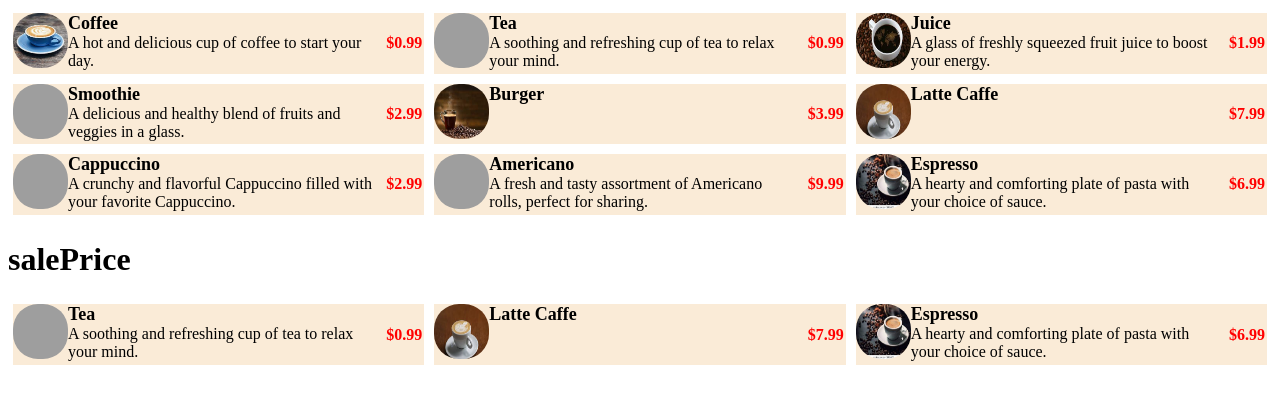
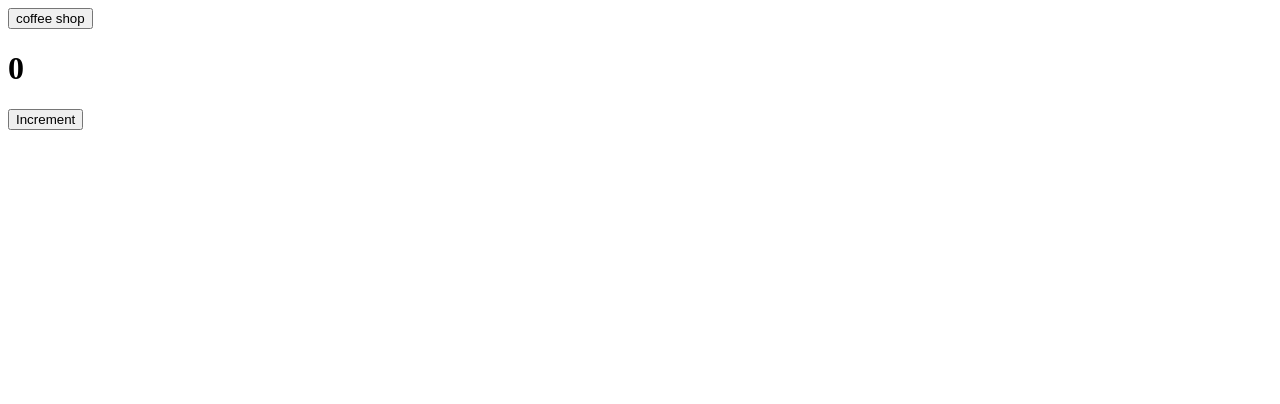
Before and after one commit to princeprabha04/react-app-without-create-react-app, a React (Create React App) app: page /usecallback in a window 1280 px wide. Shown: the top 404 px of the page. Built offline with nearby package versions, Linux system fonts and the light colour scheme; grey boxes are pictures that could not be loaded.

Commit message:
usecallback and usememo

```diff
--- a/package.json
+++ b/package.json
@@ -16,6 +16,7 @@
     "node-sass": "^7.0.3",
     "react": "^18.2.0",
     "react-dom": "^18.2.0",
+    "react-router-dom": "^6.10.0",
     "react-scripts": "^5.0.1",
     "react-svg": "^16.1.7"
   },
--- a/src/App.js
+++ b/src/App.js
@@ -2,17 +2,30 @@ import LifeCycle from "./components/LifeCycle";
 import MySVGIcon from "./MySVGIcon";
 import PrinceCaffeine from "./components/PrinceCaffeine";
 import React from "react";
+import { Route, Routes, useNavigate } from "react-router";
+import Usecallback from "./components/Usecallback";
 
 function App() {
-  console.log("prince-prabha")
+  const navigate = useNavigate()
+  // console.log("prince-prabha")
   const handleClick = ()=>{
     console.log("delete icon clicked")
+  }
+
+  const handleNavigate = ()=>{
+    navigate('coffeeshope')
   }
   return (
     <div>
       {/* <MySVGIcon iconName="Delete-Icon" onClick={handleClick}/> */}
       {/* <LifeCycle/> */}
-      <PrinceCaffeine/>
+      <button onClick={handleNavigate}>coffee shop</button>
+      {/* <PrinceCaffeine/> */}
+      <Routes>
+        <Route path='/usecallback' element={<Usecallback/>}/>
+        <Route path='/coffeeshope' element={<PrinceCaffeine/>}/>
+
+      </Routes>
     </div>
   );
 }
--- a/src/components/PrinceCaffeine.js
+++ b/src/components/PrinceCaffeine.js
@@ -1,8 +1,14 @@
 import React from "react";
 import menu from "./MyItems.json";
+import { useNavigate } from "react-router";
 
 function PrinceCaffeine() {
-  console.log("items", menu);
+  // console.log("items", menu);
+  const navigate = useNavigate()
+
+  const handleNavigate =()=>{
+    navigate('/usecallback')
+  }
   return (
     <div>
       <div className="container">
@@ -57,6 +63,7 @@ function PrinceCaffeine() {
           );
         })}
       </div>
+      <button onClick={handleNavigate}>Usecallback</button>
     </div>
   );
 }
--- /dev/null
+++ b/src/components/Usecallback.js
@@ -0,0 +1,23 @@
+import React, { useCallback, useMemo, useState } from 'react'
+import UsecallbackChild from './UsecallbackChild'
+
+function Usecallback() {
+    const [ count, setCount] = useState(0)
+
+    const incrementCount = useCallback(()=>{
+        console.log("this is from parent", count)
+        setCount(count+1)
+    },[count])
+    const incrementMemo = useMemo(()=>{
+        console.log("thincrementCountis is from parent", count)
+        incrementCount
+    },[incrementCount])
+  return (
+    <div>
+        <h1>{count}</h1>
+        <UsecallbackChild incrementCount={incrementCount}/>
+    </div>
+  )
+}
+
+export default Usecallback
--- /dev/null
+++ b/src/components/UsecallbackChild.js
@@ -0,0 +1,13 @@
+import React from 'react'
+
+function UsecallbackChild({incrementCount}) {
+    console.log("this is from child")
+
+  return (
+    <div>
+        <button onClick={incrementCount}>Increment</button>
+    </div>
+  )
+}
+
+export default UsecallbackChild
--- a/src/index.js
+++ b/src/index.js
@@ -3,10 +3,13 @@ import './indexscss.scss'
 import App from './App';
 import React from 'react';
 import ReactDOM from 'react-dom';
+import { BrowserRouter } from 'react-router-dom';
 
 ReactDOM.render(
+    <BrowserRouter>
   <React.StrictMode>
     <App />
-  </React.StrictMode>,
+  </React.StrictMode>
+    </BrowserRouter>,
   document.getElementById('root')
 );
--- a/src/indexscss.scss
+++ b/src/indexscss.scss
@@ -1,6 +1,7 @@
 .container{
     display: grid;
     grid-template-columns: 1fr 1fr 1fr;
+    background-color: rgb(92, 181, 205);
 
     .imageClass{
         height: 55px;
```
Also changed, not shown: 1 other file (tests, documents, lock files or other folders).
